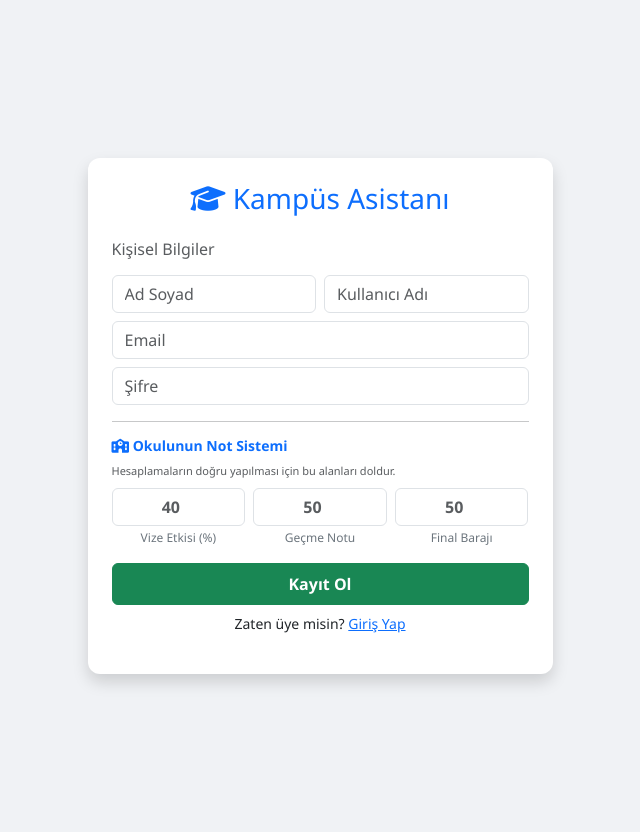
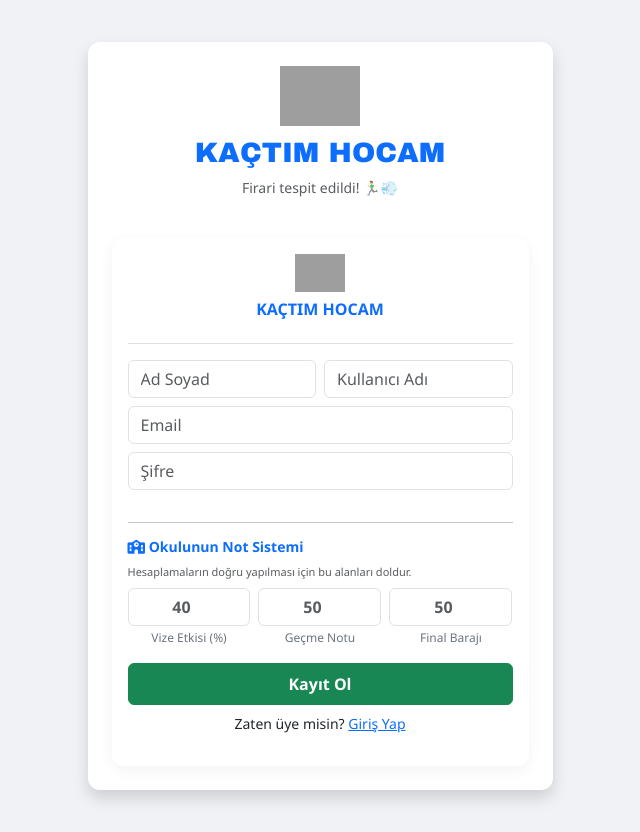
Before and after one commit to melikecoba/devamsizlik-takip, a plain HTML site: page index.html in a window 1280 px wide. Both pictures are taken after a click on the link "Kayıt Ol". Shown: the whole page, without its empty margins (320-960 px from the left). Drawn offline with nearby package versions, Linux system fonts and the light colour scheme; grey boxes are pictures that could not be loaded.

```diff
--- a/index.html
+++ b/index.html
@@ -3,7 +3,7 @@
 <head>
     <meta charset="UTF-8">
     <meta name="viewport" content="width=device-width, initial-scale=1.0">
-    <title>Kampüs Asistanı</title>
+    <title>KAÇTIM HOCAM</title>
     <link href="https://cdn.jsdelivr.net/npm/bootstrap@5.3.0/dist/css/bootstrap.min.css" rel="stylesheet">
     <link rel="stylesheet" href="https://cdnjs.cloudflare.com/ajax/libs/font-awesome/6.4.0/css/all.min.css">
     <script src="https://cdn.jsdelivr.net/npm/@supabase/supabase-js@2"></script>
@@ -21,13 +21,18 @@
         .nav-link { color: #555; border-radius: 20px; padding: 8px 20px; margin: 0 5px; }
         .system-inputs input { text-align: center; font-weight: bold; }
         .system-inputs label { font-size: 0.75rem; color: #6c757d; display: block; text-align: center; margin-top: 3px;}
+        .app-logo { width: 80px; height: auto; margin-bottom: 10px; }
     </style>
 </head>
 <body class="p-3">
 
     <div id="auth-screen" class="container d-flex justify-content-center align-items-center min-vh-100">
         <div class="card p-4 col-md-5 bg-white shadow">
-            <h3 class="text-center text-primary mb-4"><i class="fa-solid fa-graduation-cap"></i> Kampüs Asistanı</h3>
+            <div class="text-center mb-4">
+    <img src="https://osaczjczqmgcelhopdnj.supabase.co/storage/v1/object/public/avatars/KACTIM.png" class="app-logo">
+    <h3 class="fw-bold text-primary" style="font-family: 'Arial Black', sans-serif;">KAÇTIM HOCAM</h3>
+    <p class="text-muted small">Firari tespit edildi! 🏃‍♂️💨</p>
+</div>
 
             <div id="login-form">
                 <input type="email" id="l-email" class="form-control mb-2 p-3" placeholder="Email Adresi">
@@ -37,7 +42,11 @@
             </div>
 
             <div id="register-form" class="hidden">
-                <h6 class="text-muted mb-3">Kişisel Bilgiler</h6>
+                <div class="card p-3 sticky-top" style="top: 20px;">
+    <div class="text-center mb-3 border-bottom pb-3">
+         <img src="https://osaczjczqmgcelhopdnj.supabase.co/storage/v1/object/public/avatars/KACTIM.png" style="width: 50px;">
+         <h6 class="fw-bold mt-2 text-primary">KAÇTIM HOCAM</h6>
+    </div>
                 <div class="row g-2 mb-2">
                     <div class="col-6">
                         <input type="text" id="r-fullname" class="form-control" placeholder="Ad Soyad">
```
Also changed, not shown: succsess.html (added, +27 -0 lines).
